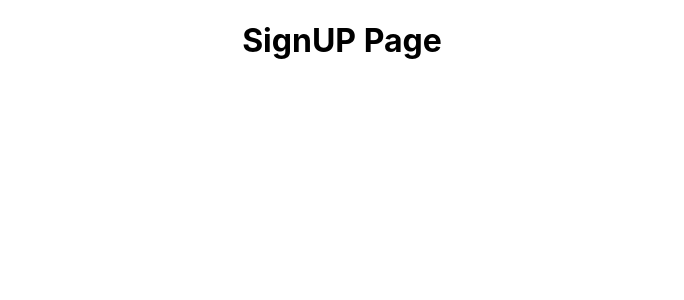
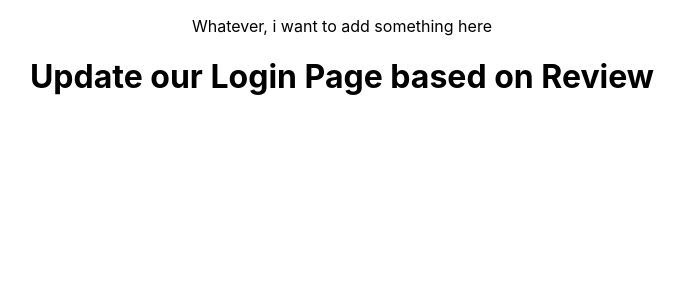
Before and after one commit to 7code-io/testing-project, a React (Create React App) app in the folder react-app/: page / in a window 1280 px wide. Shown: the top 300 px of the page, without its empty margins (298-982 px from the left). Built offline with nearby package versions, Linux system fonts and the light colour scheme.

Commit message:
Add dashboard (#2)
* Add dashboard

* chore

* Resolve conflict

```diff
--- a/react-app/src/App.js
+++ b/react-app/src/App.js
@@ -6,7 +6,8 @@ import SignUp from "./pages/SignUp"
 function App() {
   return (
     <div className="App">
-      <SignUp></SignUp>
+      <p>Whatever, i want to add something here</p>
+      <Login></Login>
     </div>
   );
 }
```
Also changed, not shown: react-app/src/pages/Dashboard.js (added, +9 -0 lines).
